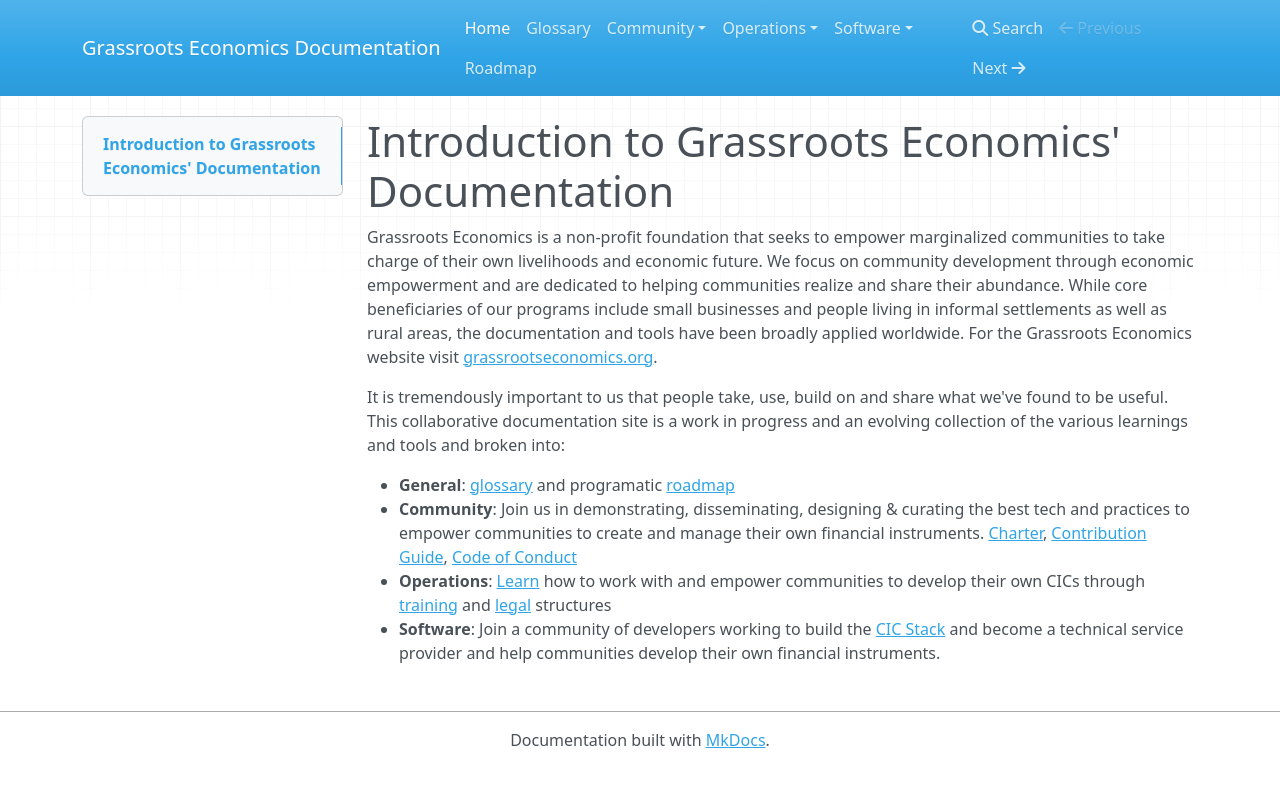
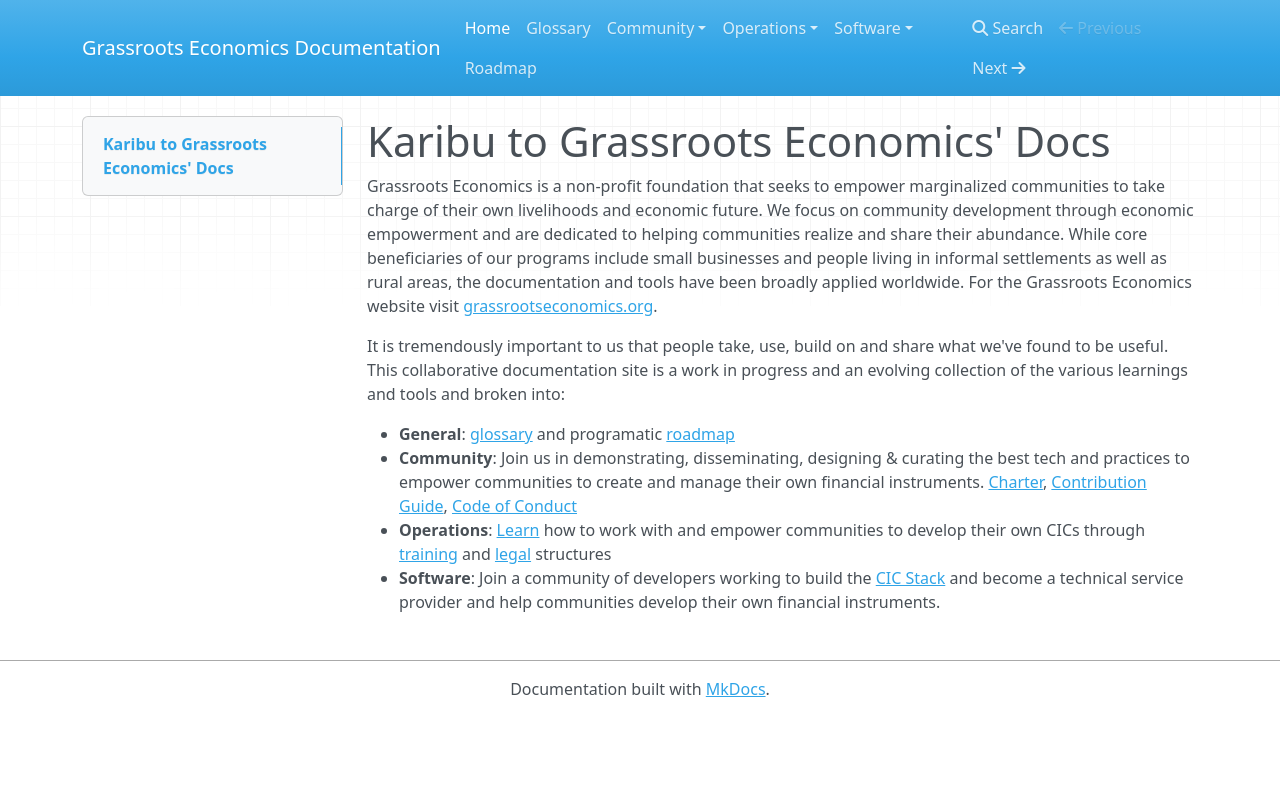
Before and after one commit to grassrootseconomics/docs.grassecon.org, an MkDocs documentation site: the page built from docs/index.md, in a window 1280 px wide. Shown: the top 787 px of the page. Built offline with MkDocs 1.6.1, drawn with Linux system fonts in a browser that asks for light colours; nearby versions of some CDN libraries.

Commit message:
clean up header

```diff
--- a/docs/index.md
+++ b/docs/index.md
@@ -1,4 +1,4 @@
-# Introduction to Grassroots Economics' Documentation
+# Karibu to Grassroots Economics' Docs
 
 Grassroots Economics is a non-profit foundation that seeks to empower marginalized communities to take charge of their own livelihoods and economic future. We focus on community development through economic empowerment and are dedicated to helping communities realize and share their abundance. While core beneficiaries of our programs include small businesses and people living in informal settlements as well as rural areas, the documentation and tools have been broadly applied worldwide. For the Grassroots Economics website visit [grassrootseconomics.org](https://www.grassrootseconomics.org).
 
```
